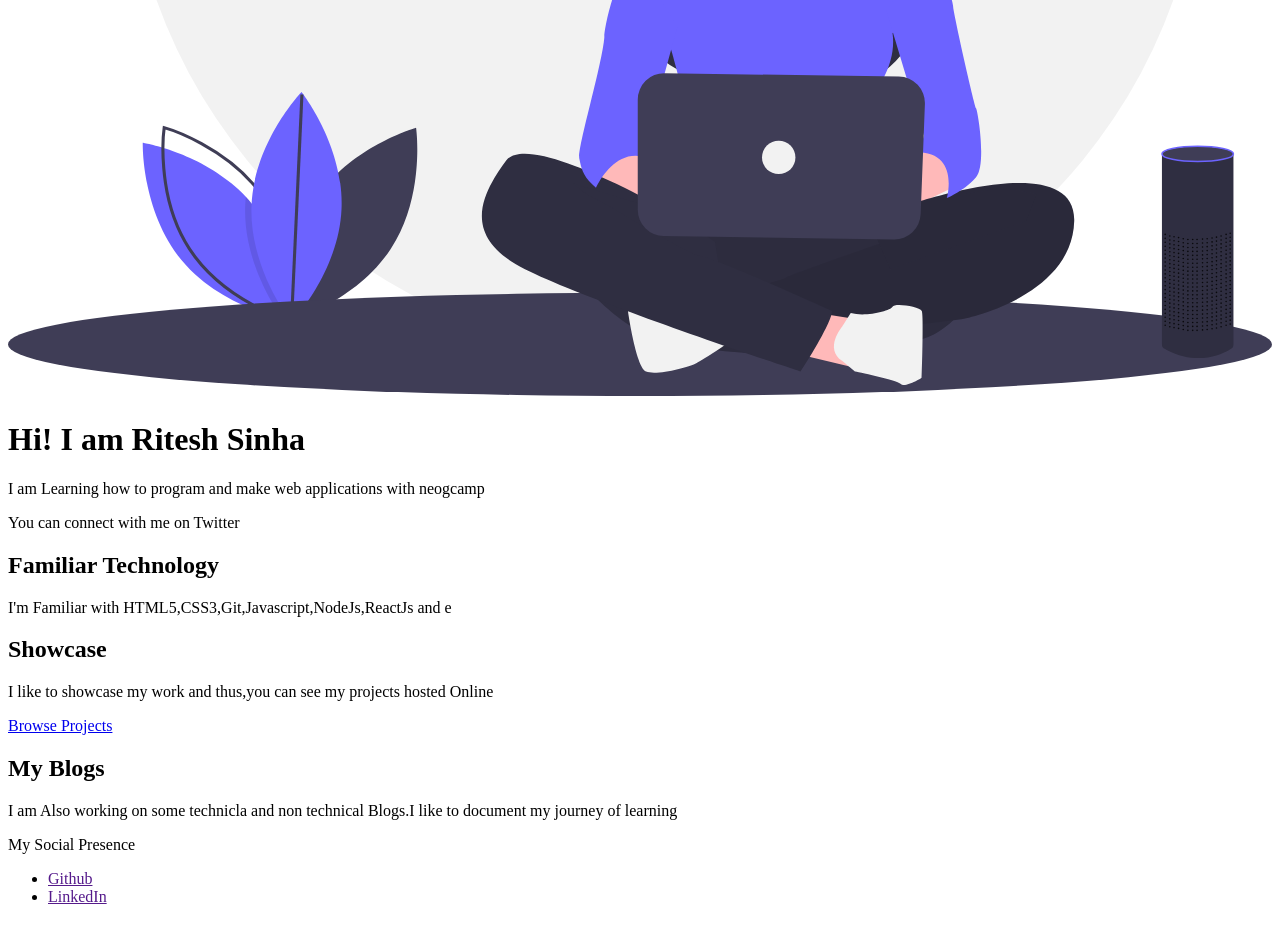
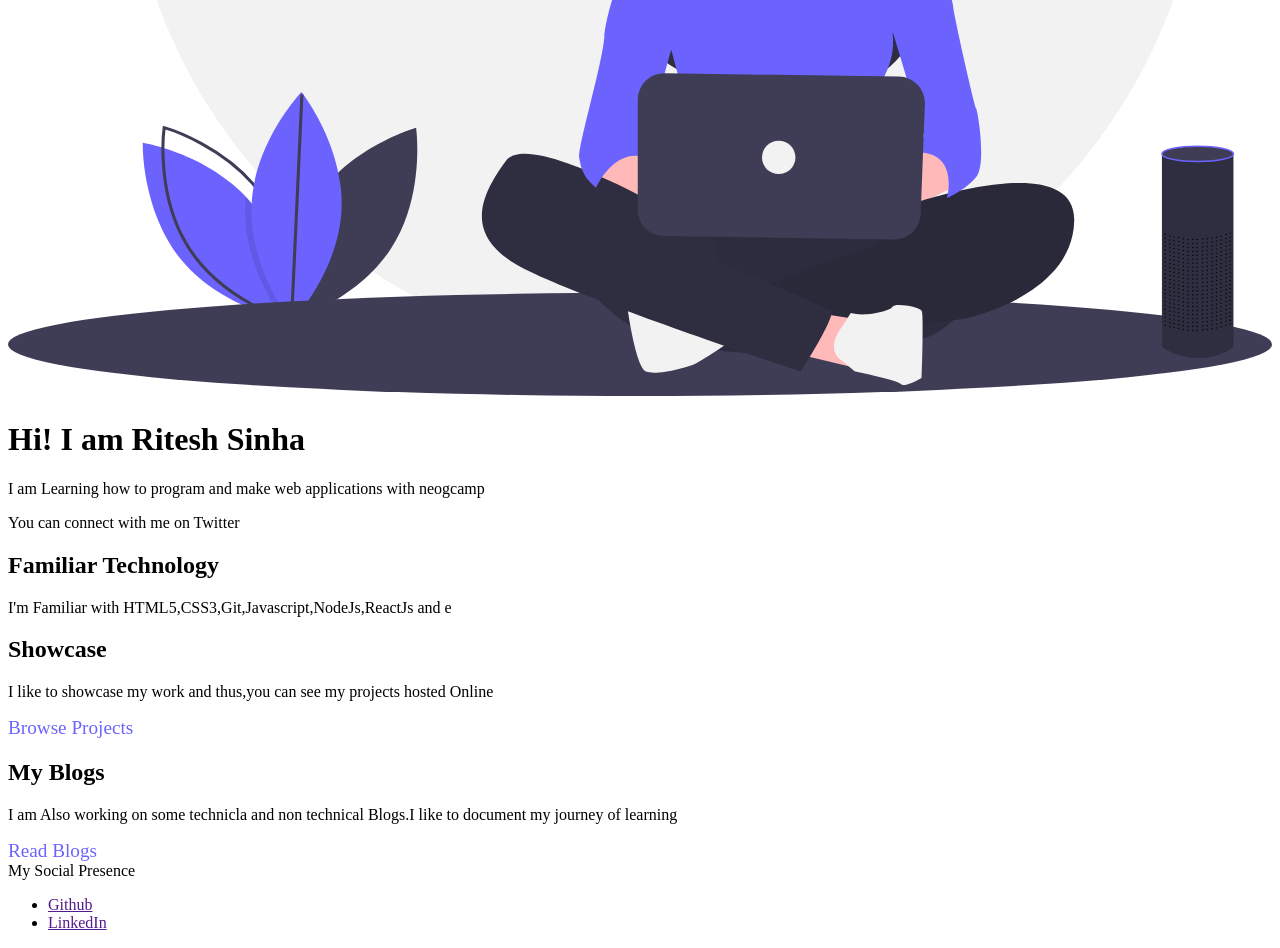
Before and after one commit to inductionotg/portfolio, a plain HTML site: page index.html in a window 1280 px wide. Shown: the part 834-1782 px from the top of the page. Before the commit the page ends 1756 px from the top, so only its background shows below. Drawn offline with Linux system fonts and the light colour scheme.

Commit message:
Add styles

```diff
--- a/index.html
+++ b/index.html
@@ -4,7 +4,8 @@
     <meta charset="UTF-8">
     <meta http-equiv="X-UA-Compatible" content="IE=edge">
     <meta name="viewport" content="width=device-width, initial-scale=1.0">
-    <title>Document</title>
+    <link rel="stylesheet" href="styles/style.css">
+    <title>Ritesh Sinha</title>
 </head>
 <body>
     <nav>
@@ -37,13 +38,14 @@
         <section>
             <h1>Showcase</h1>
             <p>I like to showcase my work and thus,you can see my projects hosted Online</p>
-            <a href="pages/project.html">Browse Projects</a>
+            <a class="primary-link" href="pages/project.html">Browse Projects</a>
         </section>
         <section>
             <h1>My Blogs</h1>
             <p>
                 I am Also working on some technicla and non technical Blogs.I like to document my journey of learning
             </p>
+            <a  class="primary-link" href="pages/blog.html">Read Blogs</a>
         </section>
     </main>
 </hr>
--- /dev/null
+++ b/styles/style.css
@@ -0,0 +1,17 @@
+:root{
+    --primary:#6c63ff;
+    --secondary:#f50057;
+    --primary-dark:#4b45b2;
+    --secondary-dark:#ab003c;
+    --off-white:#fffff4;
+    --white:#ffffff
+}
+*{
+    box-sizing: border-box;
+}
+.primary-link{
+    color:var(--primary);
+    text-decoration: None;
+    font-size: 1.2rem;
+
+}
```
